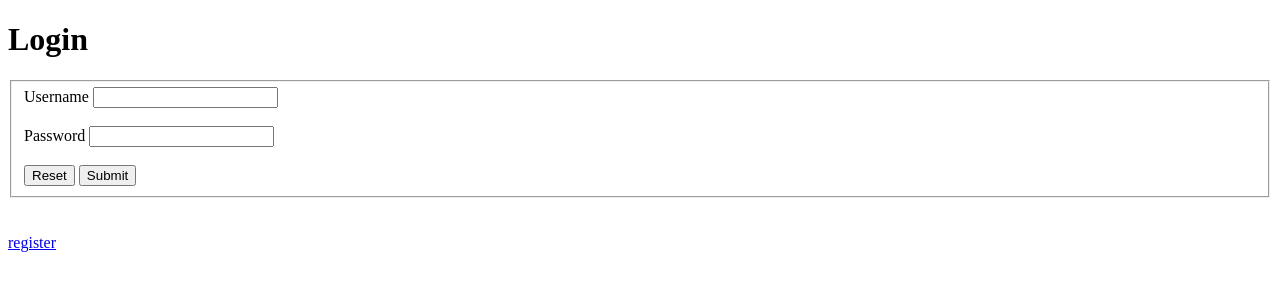
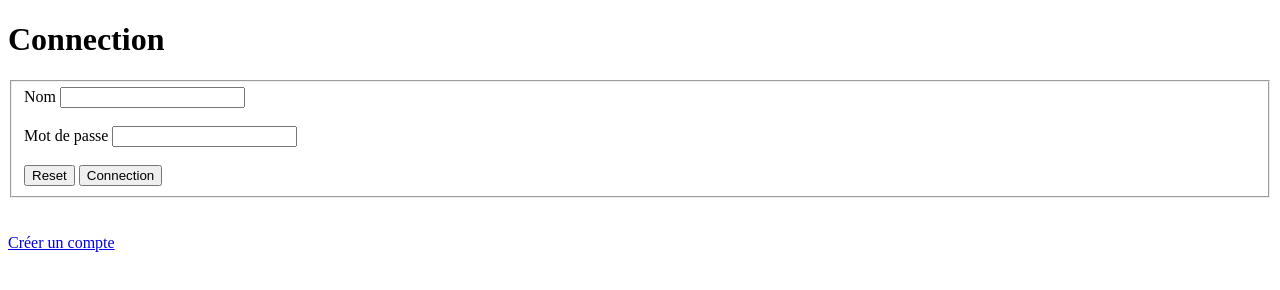
Before and after one commit to Clem-svg/PownMyApp, a website: page public/login.html in a window 1280 px wide. Drawn offline with Linux system fonts and the light colour scheme.

Commit message:
test faille 1

```diff
--- a/public/login.html
+++ b/public/login.html
@@ -5,27 +5,27 @@
 	<title> Connection </title>
 </head>
 <body>
-        <header>
-		<h1>Login</h1>
+    <header>
+		<h1>Connection</h1>
 	</header>
 
 	<form action="/login" method="POST">
 		<fieldset>
 
-			<label>Username</label>
-			<input type ="text" id = 'username' name="username" placeholder="" required>
+			<label>Nom</label>
+			<input id = 'username' name="username" placeholder="" required>
 			<br><br>
 
-			<label>Password</label>
+			<label>Mot de passe</label>
 			<input type="password" id = "password" name="password" required>
 			<br><br>
 
 			<button type ="reset">Reset</button>
-			<button type ="submit">Submit</button>
+			<button type ="submit">Connection</button>
 		</fieldset>
-        </form>
-        <br><br>
-        <a id="mylink" href="./registration.html">register</a>
+    </form>
+    <br><br>
+    <a id="mylink" href="./registration.html">Créer un compte</a>
 
 </body>
 </html>
```
Also changed, not shown: app.js (+8 -1 lines), public/registration.html (+2 -0 lines).
